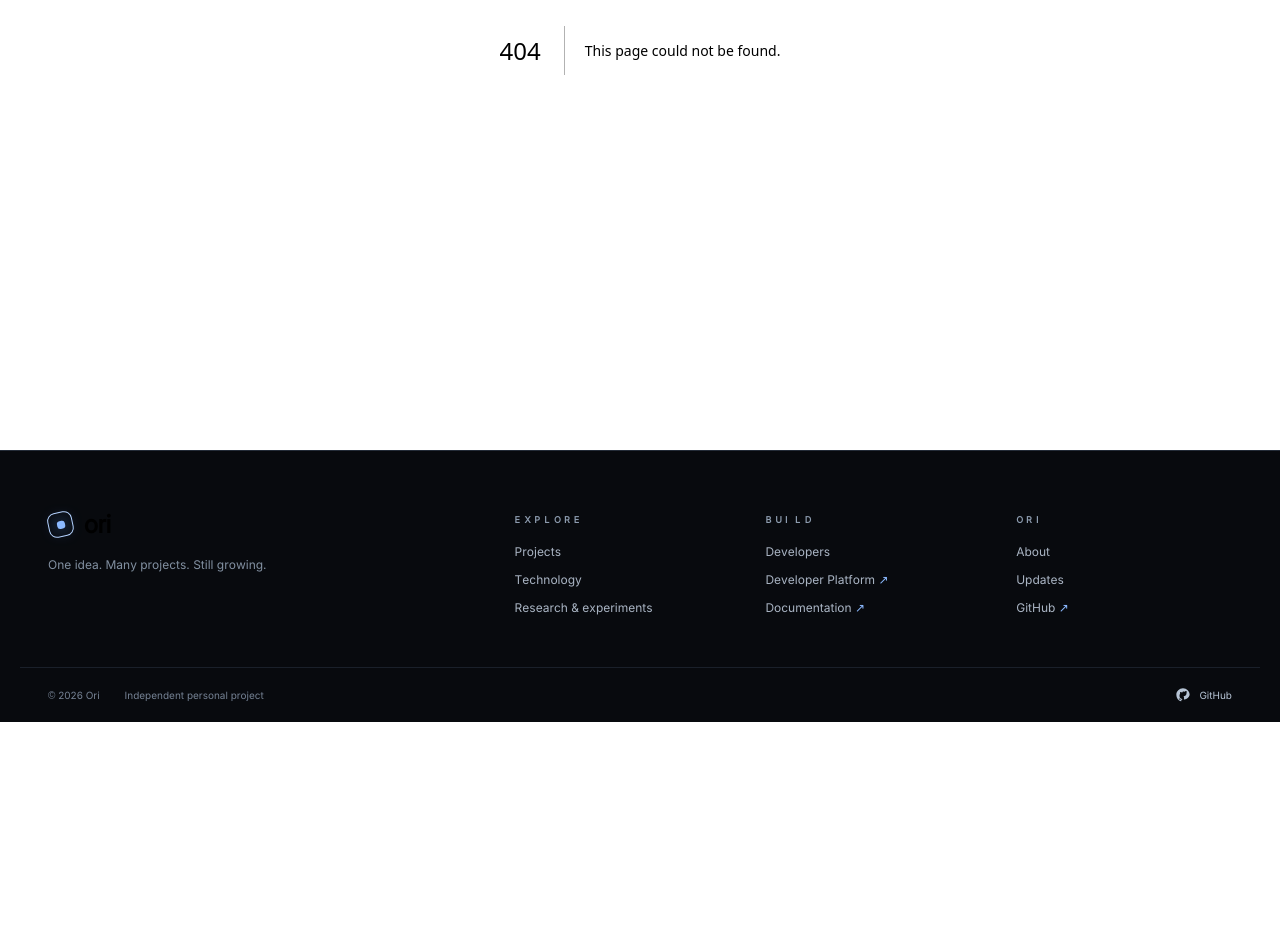
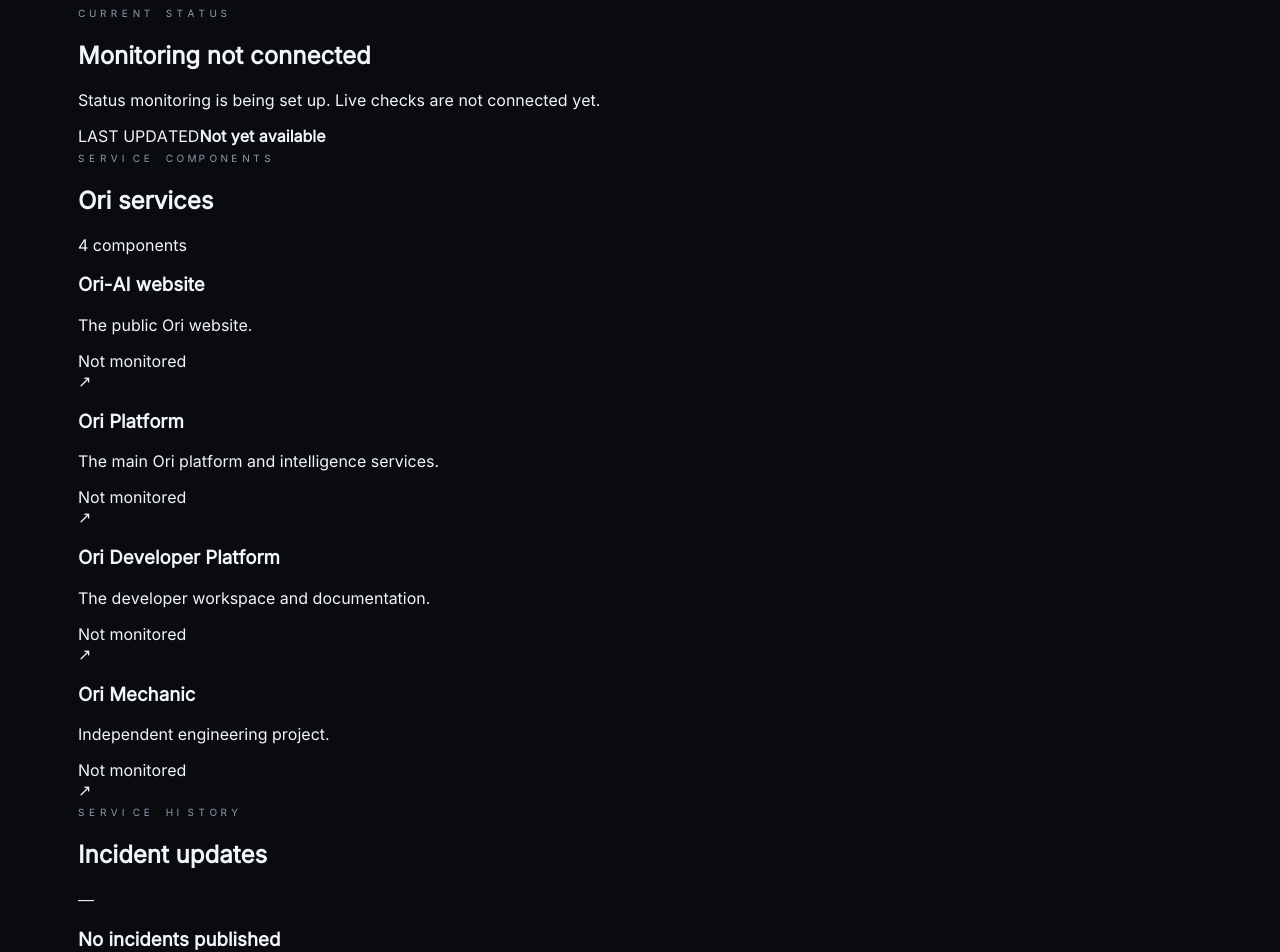
Before and after one commit to 30lnewcomb-byte/Ori-AI, a Next.js app: page /status in a window 1280 px wide. Before the commit this address had no page. Shown: the part 420-1372 px from the top of the page. Before the commit the page ends 1142 px from the top, so only its background shows below. Built offline with nearby package versions, Linux system fonts and the light colour scheme.

Commit message:
Add public Ori system status page

```diff
--- /dev/null
+++ b/app/status/page.tsx
@@ -0,0 +1,108 @@
+import type { Metadata } from "next";
+import { status, type ComponentState } from "@/lib/status";
+
+export const metadata: Metadata = {
+  title: "System status",
+  description: "Current service status and incident updates for Ori projects."
+};
+
+const stateLabels: Record<ComponentState | "unknown", string> = {
+  operational: "Operational",
+  degraded: "Degraded performance",
+  partial_outage: "Partial outage",
+  major_outage: "Major outage",
+  maintenance: "Maintenance",
+  unmonitored: "Not monitored",
+  unknown: "Monitoring not connected"
+};
+
+function formatDate(value: string | null) {
+  if (!value) return "Not yet available";
+  const date = new Date(value);
+  if (Number.isNaN(date.getTime())) return "Not yet available";
+  return new Intl.DateTimeFormat("en", {
+    dateStyle: "medium",
+    timeStyle: "short",
+    timeZone: "UTC"
+  }).format(date) + " UTC";
+}
+
+export default function StatusPage() {
+  const incidents = [...status.incidents].sort(
+    (a, b) => new Date(b.updatedAt).getTime() - new Date(a.updatedAt).getTime()
+  );
+
+  return (
+    <main id="main" className="subpage status-page">
+      <div className="section-wrap">
+        <section className="page-intro" data-reveal>
+          <div className="eyebrow"><span className="eyebrow-dot" /> ORI SERVICE STATUS</div>
+          <h1>Know what’s working.</h1>
+          <p>A clear view of the services and projects that make up Ori. We’ll publish incidents and maintenance updates here when monitoring is connected.</p>
+        </section>
+
+        <section className="status-overview" aria-labelledby="overall-status-title">
+          <div className="status-overview-main">
+            <span className="section-kicker">CURRENT STATUS</span>
+            <h2 id="overall-status-title">{stateLabels[status.overall.state]}</h2>
+            <p>{status.overall.message}</p>
+          </div>
+          <div className="status-updated">
+            <span>LAST UPDATED</span>
+            <strong>{formatDate(status.updatedAt)}</strong>
+          </div>
+        </section>
+
+        <section className="status-components" aria-labelledby="components-title">
+          <div className="status-section-heading">
+            <div><span className="section-kicker">SERVICE COMPONENTS</span><h2 id="components-title">Ori services</h2></div>
+            <span className="status-count">{status.components.length} components</span>
+          </div>
+          <div className="status-component-list">
+            {status.components.map((component) => (
+              <article className="status-component" key={component.id}>
+                <div className="status-component-copy">
+                  <h3>{component.name}</h3>
+                  <p>{component.description}</p>
+                </div>
+                <div className="status-component-state">
+                  <span className={`status-indicator status-indicator-${component.state}`} aria-hidden="true" />
+                  <span>{stateLabels[component.state]}</span>
+                </div>
+                {component.url ? <a href={component.url} target="_blank" rel="noreferrer" aria-label={`Open ${component.name}`}>↗</a> : null}
+              </article>
+            ))}
+          </div>
+        </section>
+
+        <section className="status-incidents" aria-labelledby="incidents-title">
+          <div className="status-section-heading">
+            <div><span className="section-kicker">SERVICE HISTORY</span><h2 id="incidents-title">Incident updates</h2></div>
+          </div>
+          {incidents.length === 0 ? (
+            <div className="status-empty">
+              <span className="status-empty-mark" aria-hidden="true">—</span>
+              <div><h3>No incidents published</h3><p>When an incident or scheduled maintenance needs to be shared, its updates will appear here.</p></div>
+            </div>
+          ) : (
+            <div className="status-incident-list">
+              {incidents.map((incident) => (
+                <article className="status-incident" key={incident.id}>
+                  <div className="status-incident-heading"><h3>{incident.title}</h3><span>{incident.state.replace("_", " ")}</span></div>
+                  <p className="status-incident-meta">Started {formatDate(incident.startedAt)} · Updated {formatDate(incident.updatedAt)}</p>
+                  {incident.updates.map((update, index) => (
+                    <div className="status-incident-update" key={`${incident.id}-${index}`}>
+                      <time dateTime={update.at}>{formatDate(update.at)}</time><p>{update.message}</p>
+                    </div>
+                  ))}
+                </article>
+              ))}
+            </div>
+          )}
+        </section>
+
+        <p className="status-footnote">Status information is published from Ori’s service-status data. Unmonitored services are not being checked automatically; their availability should not be inferred from this page.</p>
+      </div>
+    </main>
+  );
+}
```
